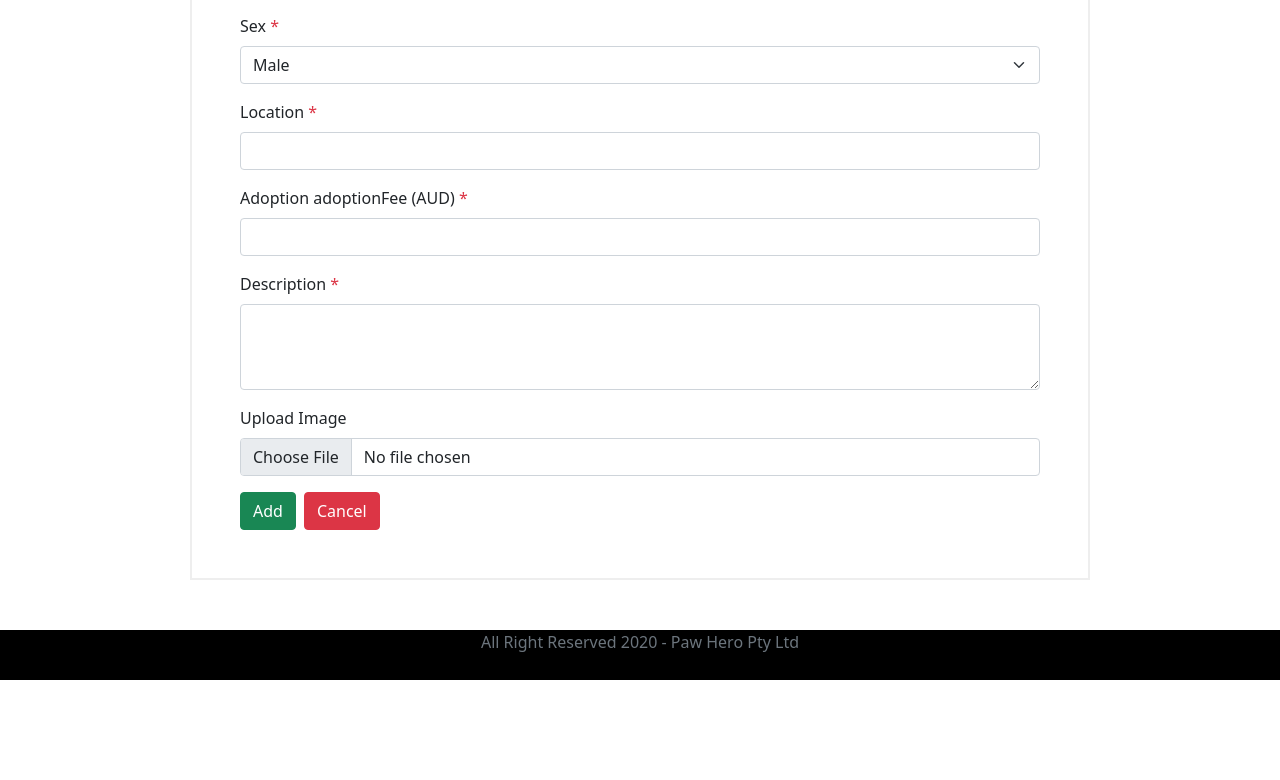
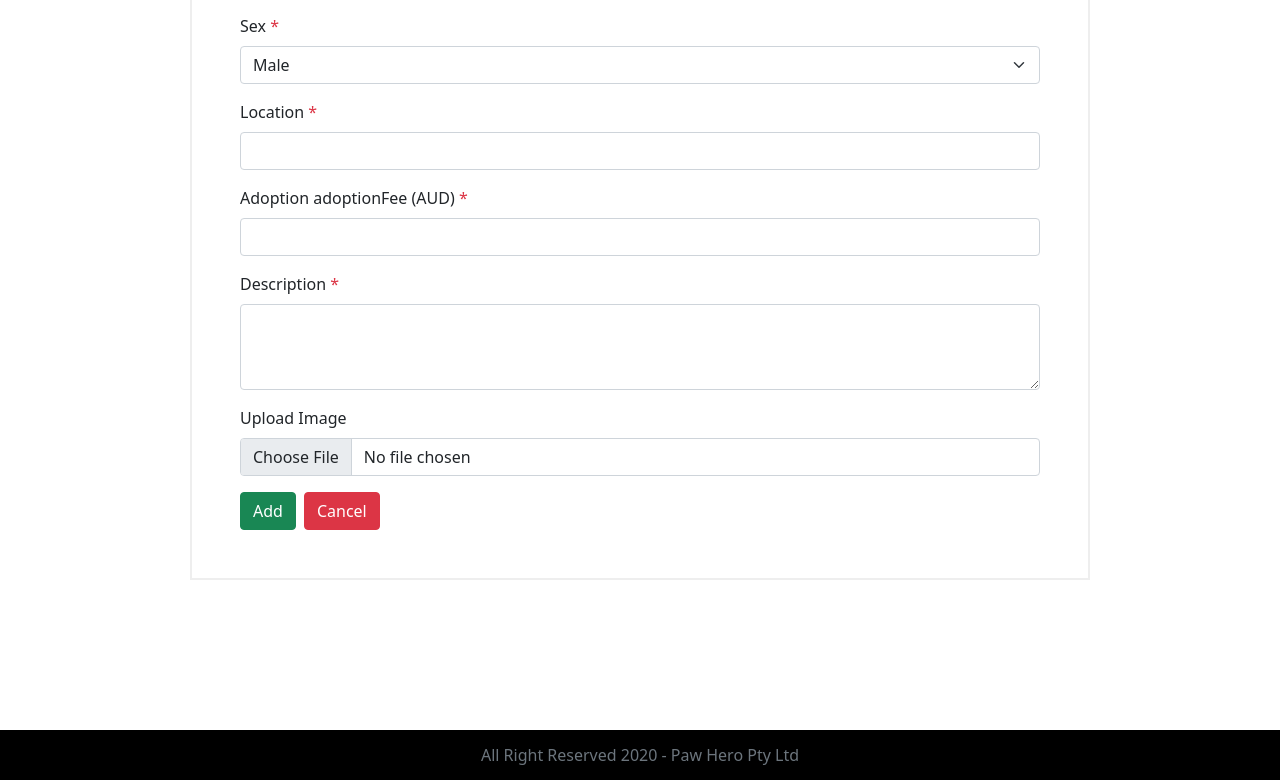
Before and after one commit to kentwong/Paw-Hero-Pet-Adoption-System, a React (Create React App) app in the folder react-frontend/: page /addpet in a window 1280 px wide. Shown: the part 572-1352 px from the top of the page. Before the commit the page ends 1252 px from the top, so only its background shows below. Built offline with nearby package versions, Linux system fonts and the light colour scheme.

Commit message:
fix: fix footer to the bottom of the page

```diff
--- a/react-frontend/src/App.css
+++ b/react-frontend/src/App.css
@@ -1,9 +1,21 @@
+.app {
+  position: relative;
+  min-height: calc(100vh - 50px);
+  padding-bottom: 100px;
+}
+
 .footer {
   width: 100%;
   height: 50px;
   background-color: black;
   text-align: center;
   color: white;
+  position: absolute;
+  bottom: 0;
+  margin-bottom: -50px;
+  display: flex;
+  align-items: center;
+  justify-content: center;
 }
 
 .jumbotron {
--- a/react-frontend/src/App.js
+++ b/react-frontend/src/App.js
@@ -11,7 +11,7 @@ import ViewPetComponent from './components/ViewPetComponent';
 
 function App() {
   return (
-    <div>
+    <div className="app">
       <Router>
         <HeaderComponent />
         {/* <HeroImageComponent /> */}
@@ -28,7 +28,7 @@ function App() {
         <FooterComponent />
       </Router>
 
-    </div>
+    </div >
 
   );
 }
```
